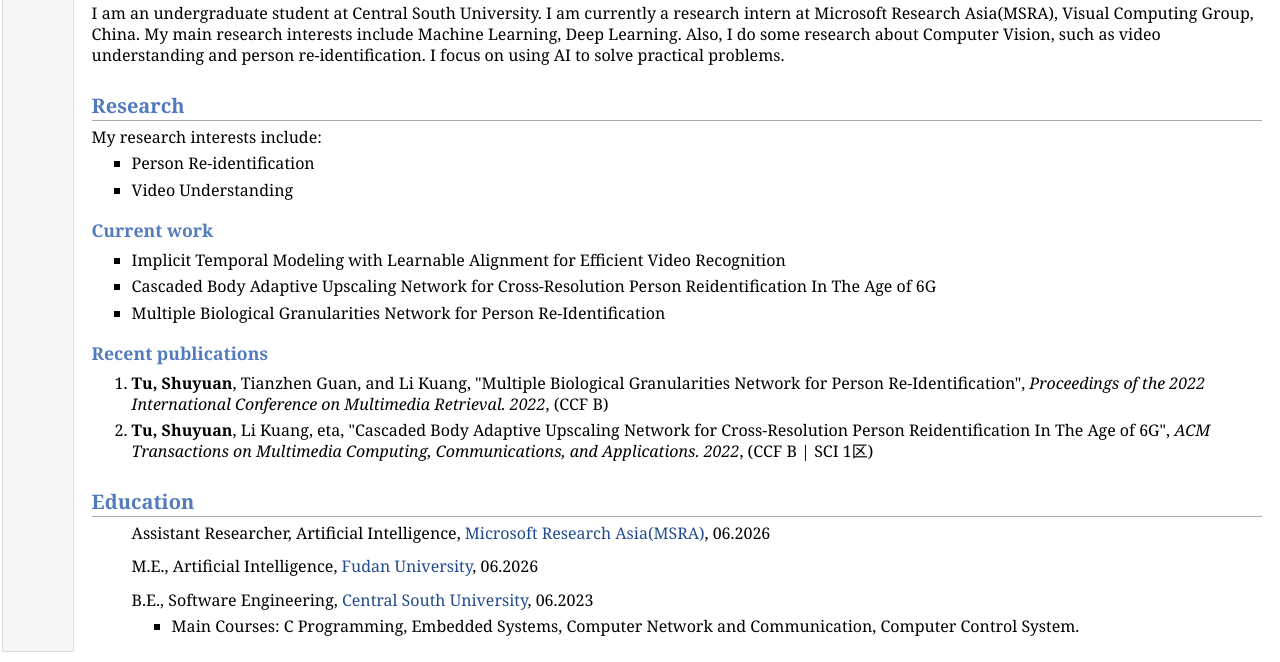
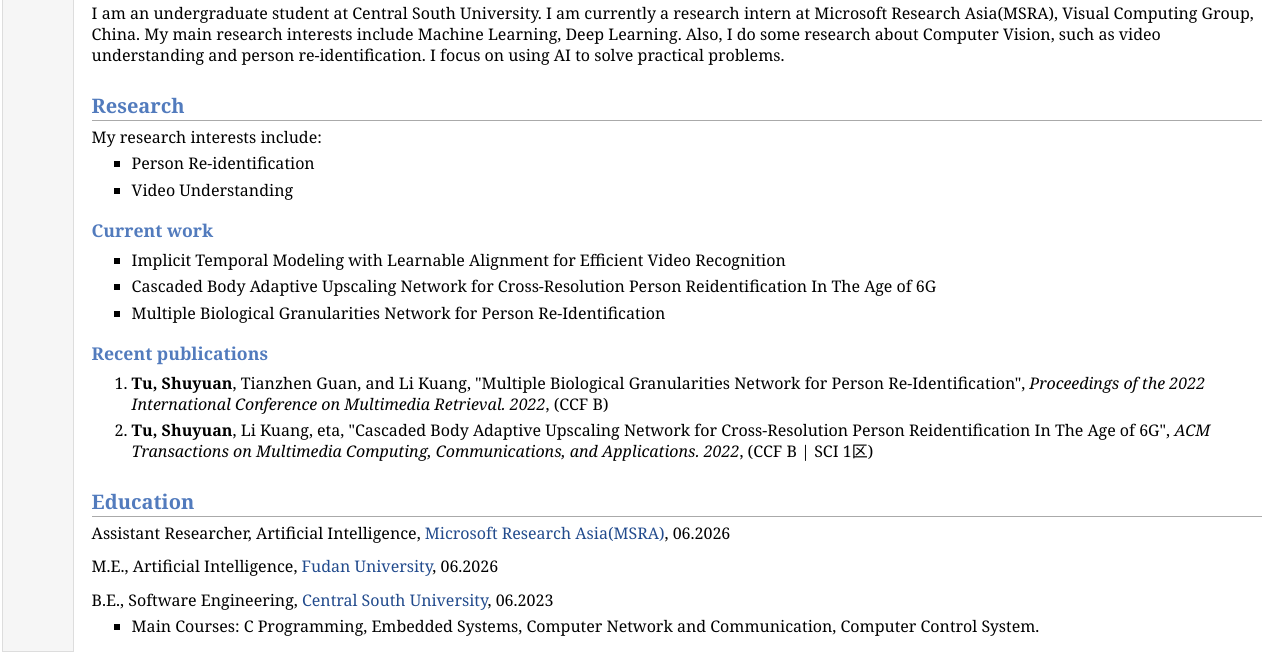
Before and after one commit to FrancisTu/FrancisTu.github.io, a plain HTML site: page index.html in a window 1280 px wide. Shown: the part 301-963 px from the top of the page. Drawn offline with Linux system fonts and the light colour scheme.

Commit message:
Update index.html

```diff
--- a/index.html
+++ b/index.html
@@ -55,13 +55,8 @@ E-mail: <a href="mailto:1437766173@qq.com">1437766173@qq.com</a></p>
 </li>
 </ol>
 <h2>Education</h2>
-<ul>
 <p>Assistant Researcher, Artificial Intelligence, <a href="https://www.msra.cn/">Microsoft Research Asia(MSRA)</a>, 06.2026</p>
-</ul>
-<ul>
 <p>M.E., Artificial Intelligence, <a href="https://www.fudan.edu.cn/">Fudan University</a>, 06.2026</p>
-</ul>
-<ul>
 <p>B.E., Software Engineering, <a href="https://www.csu.edu.cn/">Central South University</a>, 06.2023</p>
 <ul>
 <li><p>Main Courses: C Programming, Embedded Systems, Computer Network and Communication, Computer Control System.</p>
```
